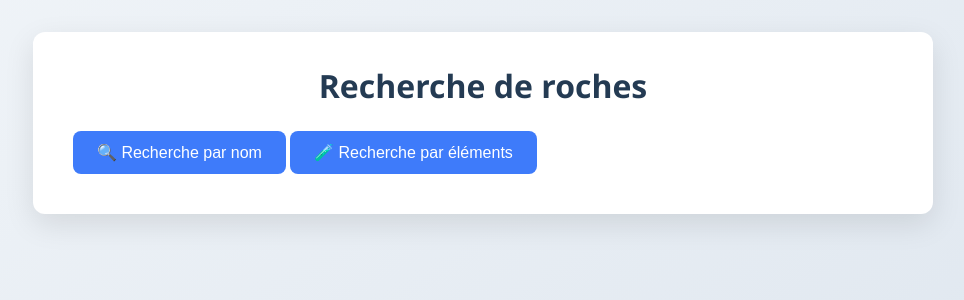
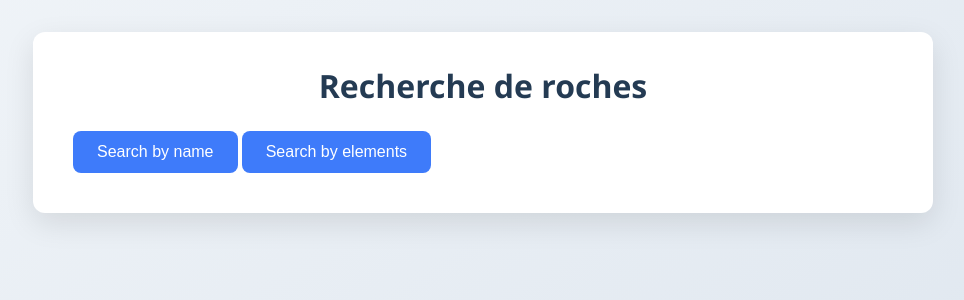
Before and after one commit to vriva10/Rock-Identifier-NISK, a Flask app: page / in a window 1280 px wide. Shown: the top 300 px of the page, without its empty margins (157-1121 px from the left). Run offline with Flask 3, Linux system fonts and the light colour scheme; parts of the project's set-up code (start-up, migrations or seed data) failed here and were passed over.

Commit message:
Update index.html

```diff
--- a/templates/index.html
+++ b/templates/index.html
@@ -9,13 +9,13 @@
   <!-- Page d'accueil -->
   <div id="accueil" class="container page">
     <h1>Recherche de roches</h1>
-    <button onclick="afficherRechercheParNom()">🔍 Recherche par nom</button>
-    <button onclick="afficherRechercheParElements()">🧪 Recherche par éléments</button>
+    <button onclick="afficherRechercheParNom()">Search by name</button>
+    <button onclick="afficherRechercheParElements()">Search by elements</button>
   </div>
 
   <!-- Page recherche par nom -->
   <div id="recherche-nom" class="container page hidden">
-    <h2>Recherche par nom</h2>
+    <h2>Search by name</h2>
     <input type="text" id="nomRoche" placeholder="Nom de la roche">
     <button onclick="chercherParNom()">Rechercher</button>
     <button onclick="retourAccueil()">⬅ Retour</button>
@@ -24,7 +24,7 @@
 
   <!-- Page recherche par éléments -->
   <div id="recherche-elements" class="container page hidden">
-    <h2>Recherche par éléments</h2>
+    <h2>Search by elements</h2>
     <form id="form-elements" onsubmit="event.preventDefault(); chercherParElements();">
       <div id="elements-inputs" class="grid-elements">
         <!-- Les champs sont générés par JS -->
```
